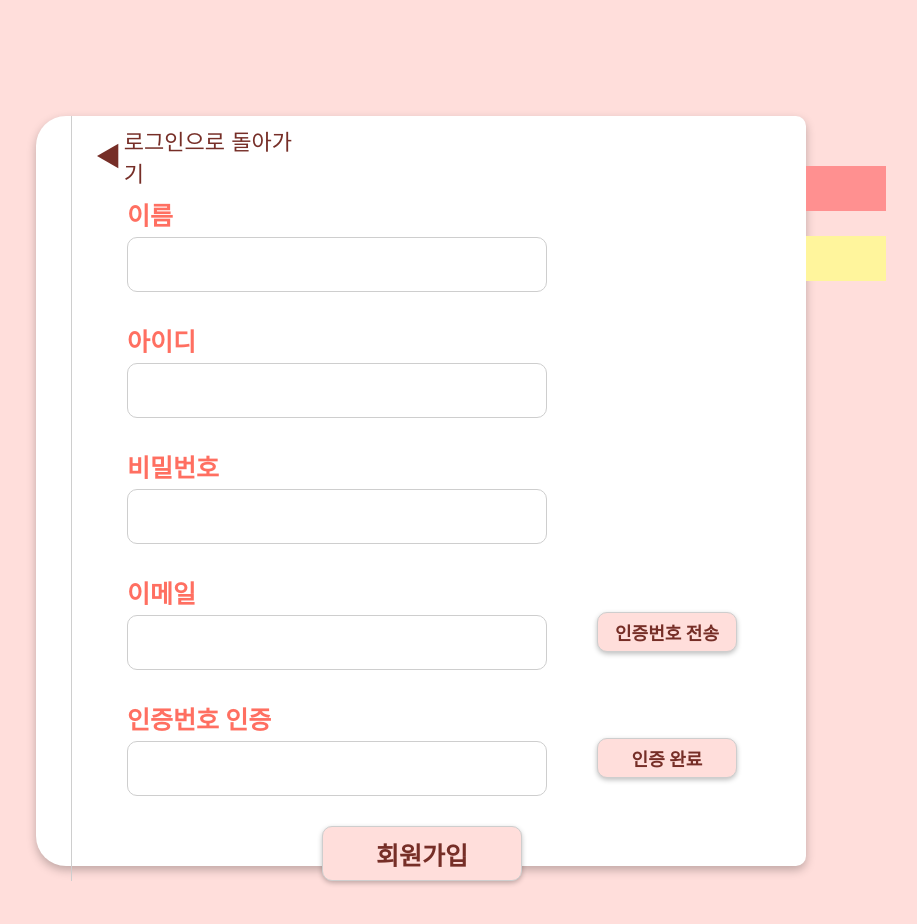
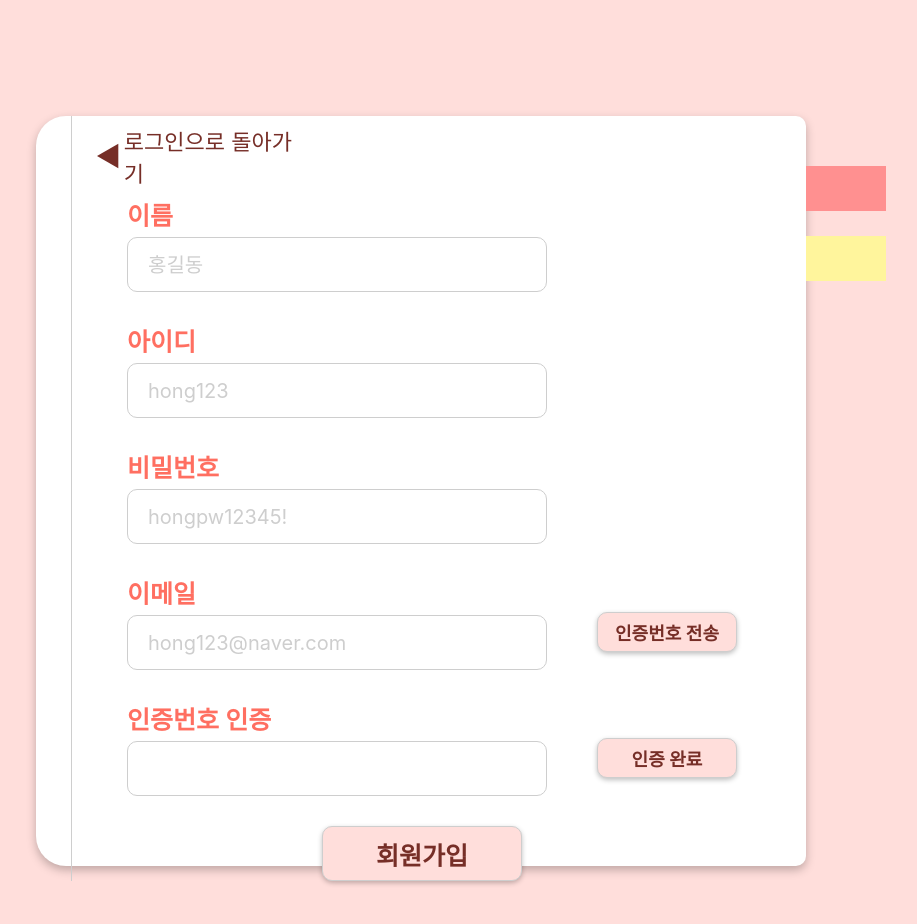
Before and after one commit to JJongsKim/maplog, a React (Create React App) app: page /sign-up in a window 1280 px wide. Shown: the top 924 px of the page, without its empty margins (335-1252 px from the left). Built offline with nearby package versions, Linux system fonts and the light colour scheme; a web font is replaced by a local one.

Commit message:
style: placeholder 추가

```diff
--- a/src/components/signUp/formContainer.tsx
+++ b/src/components/signUp/formContainer.tsx
@@ -6,20 +6,20 @@ const FormContainer = () => {
       <FormWrap>
         <InputContainer>
           <LabelWrap>이름</LabelWrap>
-          <InputWrap />
+          <InputWrap id="userName" placeholder="홍길동" />
         </InputContainer>
         <InputContainer>
           <LabelWrap>아이디</LabelWrap>
-          <InputWrap />
+          <InputWrap id="userId" placeholder="hong123" />
         </InputContainer>
         <InputContainer>
           <LabelWrap>비밀번호</LabelWrap>
-          <InputWrap />
+          <InputWrap id="password" placeholder="hongpw12345!" />
         </InputContainer>
         <CertifyWrap>
           <InputContainer>
             <LabelWrap>이메일</LabelWrap>
-            <InputWrap />
+            <InputWrap id="userEmail" placeholder="hong123@naver.com" />
           </InputContainer>
           <CertifyBtn>인증번호 전송</CertifyBtn>
         </CertifyWrap>
@@ -63,6 +63,10 @@ const InputWrap = styled.input`
   padding: 0 20px 0 20px;
   font-size: 20px;
   color: ${({ theme }) => theme.colors.text};
+
+  ::placeholder {
+    color: ${({ theme }) => theme.colors.primary.gray};
+  }
 `;
 
 const CertifyWrap = styled.div`
```
